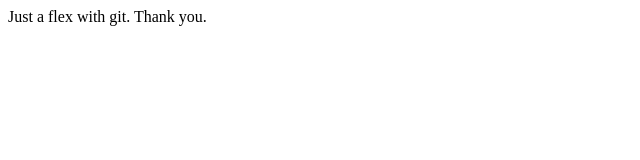
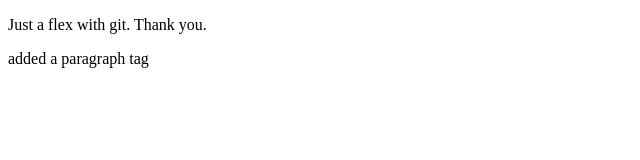
Before and after one commit to AJBrohi/Learning-Git, a plain HTML site: page index.html in a window 1280 px wide. Shown: the whole page, without its empty margins (0-640 px from the left). Drawn offline with Linux system fonts and the light colour scheme.

Commit message:
Update index.html

```diff
--- a/index.html
+++ b/index.html
@@ -6,6 +6,7 @@
     <title>Learning Git</title>
 </head>
 <body>
-    Just a flex with git. Thank you.
+    <p>Just a flex with git. Thank you.</p>
+    <p> added a paragraph tag </p>
 </body>
 </html>
```
